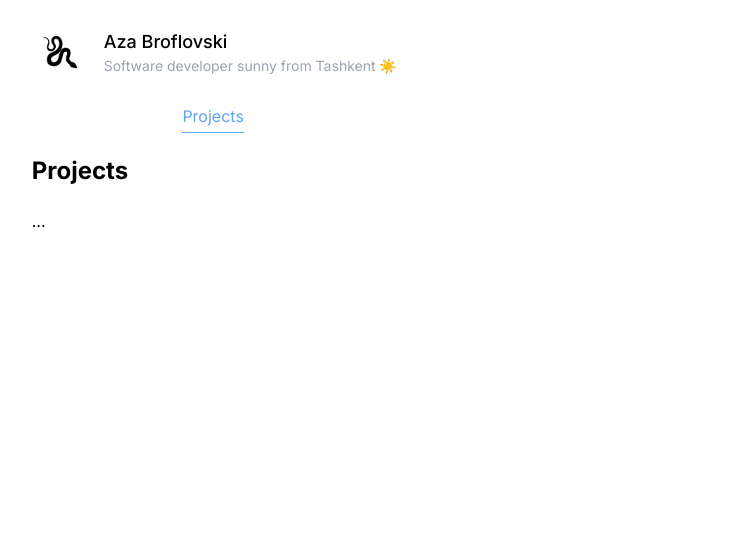
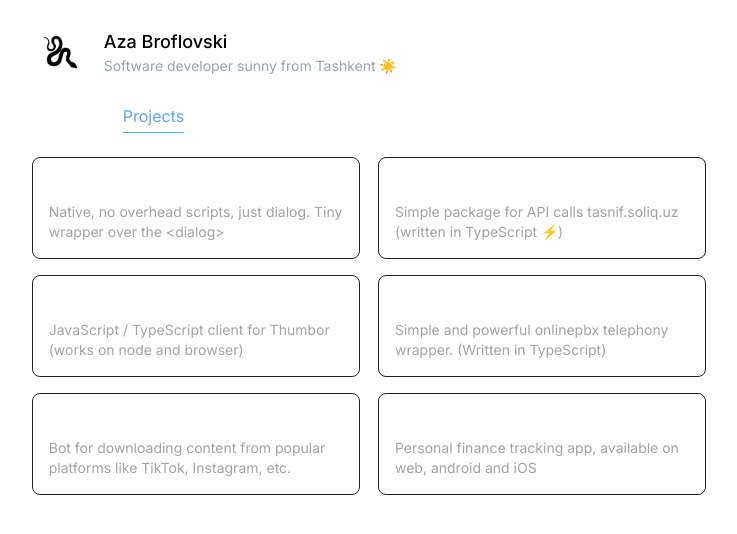
Before and after one commit to azabroflovski/azabroflovski, a Nuxt app: page /projects in a window 1280 px wide. Shown: the top 534 px of the page, without its empty margins (271-1008 px from the left). Built offline with nearby package versions, Linux system fonts and the light colour scheme.

Commit message:
feat: animation between pages & add projects

```diff
--- a/app.vue
+++ b/app.vue
@@ -34,4 +34,14 @@ body {
     --un-prose-links: #fff;
   }
 }
+
+.page-enter-active,
+.page-leave-active {
+  transition: 300ms ease;
+}
+.page-enter-from,
+.page-leave-to {
+  opacity: 0;
+  transform: translateY(10px);
+}
 </style>
--- a/components/AboutMe.vue
+++ b/components/AboutMe.vue
@@ -40,7 +40,7 @@ const { greetings, updateGreetings } = useGreetings()
         I usually play mid on Invoker (30 tier).
       </p>
 
-      <a href="https://github.com/azabroflovski.uz" target="_blank">GitHub</a>
+      <a href="https://github.com/azabroflovski" target="_blank">GitHub</a>
       &nbsp;
       <a href="https://www.linkedin.com/in/azabroflovski" target="_blank">Linkedin</a>
       &nbsp;
--- a/components/Navigation.vue
+++ b/components/Navigation.vue
@@ -5,12 +5,12 @@ const navigation = [
     name: 'index'
   },
   {
+    label: 'Projects',
+    name: 'projects'
+  },
+  {
     label: 'Posts',
     name: 'posts',
-  },
-  {
-    label: 'Projects',
-    name: 'projects'
   },
 ]
 </script>
--- /dev/null
+++ b/components/ProjectCard.vue
@@ -0,0 +1,32 @@
+<script lang="ts" setup>
+defineProps<{
+  project: any
+}>()
+</script>
+
+<template>
+  <a class="project text-white" :href="project.url" target="_blank">
+    <div class="mb-1">
+      {{ project.title }}
+    </div>
+
+    <div class="text-truegray text-sm">
+      {{ project.description }}
+    </div>
+  </a>
+</template>
+
+<style>
+.project {
+  display: block;
+  border: 1px solid #222;
+  padding: 16px;
+  border-radius: 8px;
+  transition: 250ms ease;
+  text-decoration: none;
+}
+
+.project:hover {
+  background-color: rgba(255, 255, 255, 0.01);
+}
+</style>
--- a/layouts/default.vue
+++ b/layouts/default.vue
@@ -1,5 +1,5 @@
 <template>
-  <div class="mx-auto max-w-70ch pt-6 px-4">
+  <div class="mx-auto max-w-70ch py-6 px-4">
     <Author />
     <Navigation class="mt-6" />
 
--- a/nuxt.config.ts
+++ b/nuxt.config.ts
@@ -1,6 +1,12 @@
 // https://nuxt.com/docs/api/configuration/nuxt-config
 export default defineNuxtConfig({
   compatibilityDate: '2024-04-03',
+  app: {
+    pageTransition: {
+      name: 'page',
+      mode: 'out-in'
+    }
+  },
   devtools: {
     enabled: true,
   },
--- a/pages/posts.vue
+++ b/pages/posts.vue
@@ -1,6 +1,5 @@
 <template>
   <div>
-    <h2>Posts</h2>
     ...
   </div>
 </template>
--- a/pages/projects.vue
+++ b/pages/projects.vue
@@ -1,7 +1,47 @@
+<script lang="ts" setup>
+const projects = [
+  {
+    title: 'Tiny Dialogue',
+    description: 'Native, no overhead scripts, just dialog. Tiny wrapper over the <dialog>',
+    url: 'https://github.com/azabroflovski/tiny-dialogue',
+  },
+  {
+    title: 'mxik',
+    description: 'Simple package for API calls tasnif.soliq.uz (written in TypeScript ⚡) ️',
+    url: 'https://github.com/azabroflovski/mxik-js',
+  },
+  {
+    title: 'thumbor-client',
+    description: 'JavaScript / TypeScript client for Thumbor (works on node and browser)️',
+    url: 'https://github.com/azabroflovski/thumbor-client'
+  },
+  {
+    title: 'onlinepbx',
+    description: 'Simple and powerful onlinepbx telephony wrapper. (Written in TypeScript)',
+    url: 'https://github.com/azabroflovski/onlinepbx'
+  },
+  {
+    title: 'ezd',
+    description: 'Bot for downloading content from popular platforms like TikTok, Instagram, etc.',
+    url: 'https://t.me/ezd_robot'
+  },
+  {
+    title: 'networth',
+    description: 'Personal finance tracking app, available on web, android and iOS',
+    url: 'https://networth.uz',
+  }
+]
+</script>
+
 <template>
-  <div>
-    <h2>Projects</h2>
-
-    ...
+  <div class="pt-6">
+    <div class="grid sm:cols-2 gap-col-lg">
+      <ProjectCard
+          v-for="project in projects"
+          :key="project.title"
+          :project
+          class="mb-4"
+      />
+    </div>
   </div>
 </template>
```
Also changed, not shown: 1 other file (tests, documents, lock files or other folders).
